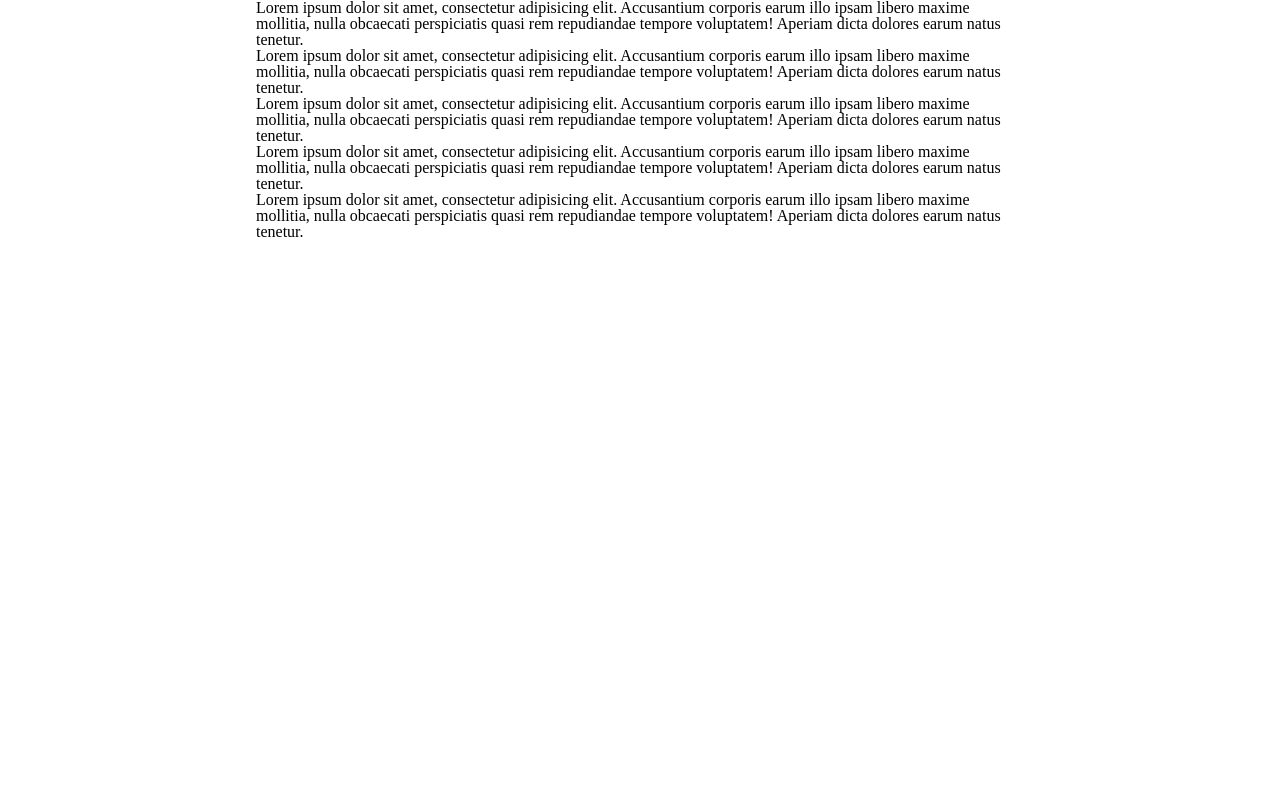
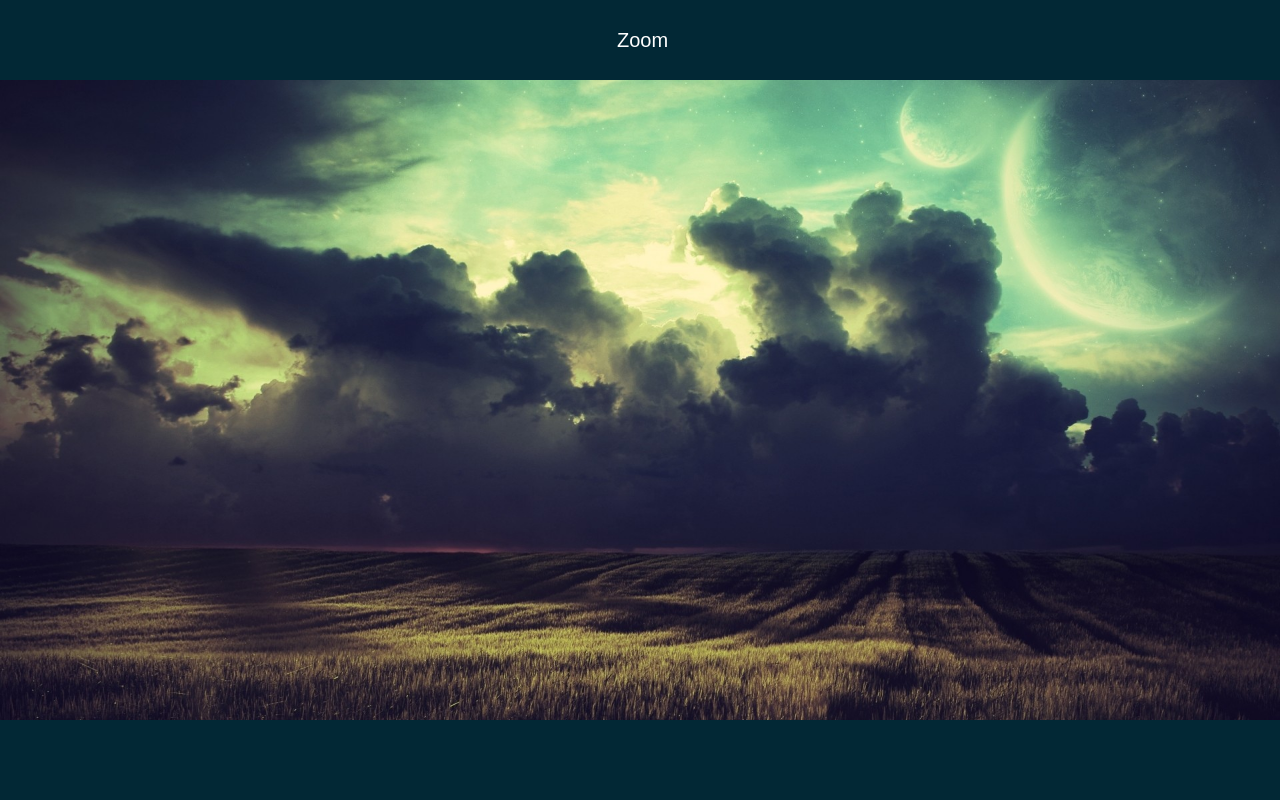
Before and after one commit to Rapid-Application-Development-JS/Zoom, a plain HTML site: page index.html in a window 1280 px wide. Drawn offline with Linux system fonts and the light colour scheme.

Commit message:
add styles

```diff
--- a/index.html
+++ b/index.html
@@ -19,14 +19,17 @@
     </script>
 </head>
 <body>
-    <div class="zoom-viewer">
-        <div class="zoom-body">
-            <p>Lorem ipsum dolor sit amet, consectetur adipisicing elit. Accusantium corporis earum illo ipsam libero maxime mollitia, nulla obcaecati perspiciatis quasi rem repudiandae tempore voluptatem! Aperiam dicta dolores earum natus tenetur.</p>
-            <p>Lorem ipsum dolor sit amet, consectetur adipisicing elit. Accusantium corporis earum illo ipsam libero maxime mollitia, nulla obcaecati perspiciatis quasi rem repudiandae tempore voluptatem! Aperiam dicta dolores earum natus tenetur.</p>
-            <p>Lorem ipsum dolor sit amet, consectetur adipisicing elit. Accusantium corporis earum illo ipsam libero maxime mollitia, nulla obcaecati perspiciatis quasi rem repudiandae tempore voluptatem! Aperiam dicta dolores earum natus tenetur.</p>
-            <p>Lorem ipsum dolor sit amet, consectetur adipisicing elit. Accusantium corporis earum illo ipsam libero maxime mollitia, nulla obcaecati perspiciatis quasi rem repudiandae tempore voluptatem! Aperiam dicta dolores earum natus tenetur.</p>
-            <p>Lorem ipsum dolor sit amet, consectetur adipisicing elit. Accusantium corporis earum illo ipsam libero maxime mollitia, nulla obcaecati perspiciatis quasi rem repudiandae tempore voluptatem! Aperiam dicta dolores earum natus tenetur.</p>
+<div class="wrap">
+        <div class="header">
+            <div class="middle"></div>
+            <div class="title">Zoom</div>
         </div>
-    </div>
+        <div class="zoom-viewer">
+            <div class="zoom-body">
+                <img src="img/img.jpg" alt="dwq"/>
+            </div>
+        </div>
+        <div class="footer"></div>
+</div>
 </body>
 </html>
--- a/styles/index.css
+++ b/styles/index.css
@@ -5,25 +5,56 @@ html, body {
     height: 100%;
     overflow: hidden;
 }
+/*.wrap {*/
+    /*background-color: #6C929F;*/
+    /*width: 100%;*/
+    /*height: 100%;*/
+/*}*/
+.header {
+    position: absolute;
+    top: 0;
+    left: 0;
+    width: 100%;
+    height: 10%;
+    background-color: #022835;
+    text-align: center;
+}
+.header .title {
+    font: 20px/22px sans-serif;
+    color: #ffffff;
+    text-align: center;
+    display: inline-block;
+    vertical-align: middle;
+}
+
+.middle {
+    display: inline-block;
+    height: 100%;
+    width: 1px;
+    vertical-align: middle;
+}
 .zoom-viewer {
+    background-color: #6C929F;
     position: absolute;
-    left: 20%;
-    right: 20%;
-    top: 0;
-    bottom: 50%;
+    left: 0;
+    right: 0;
+    top: 10%;
+    bottom: 10%;
     overflow: auto;
     -webkit-overflow-scrolling: touch;
 }
 .zoom-body {
-    transform: scale(1) translateZ(0);
-    -webkit-transform: scale(1) translateZ(0);
-    -webkit-transform-origin: 0px 0px;
-    -transform-origin: 0px 0px;
+    width: 100%;
 }
 .zoom-body img {
      width: 100%;
-     height: 100%;
  }
-.without-scroll {
-    overflow: hidden;
+
+.footer {
+    position: absolute;
+    bottom: 0;
+    left: 0;
+    width: 100%;
+    height: 10%;
+    background-color: #022835;
 }
```
Also changed, not shown: img/img.jpeg (deleted), img/img.jpg (added), libs/zoom.js.
